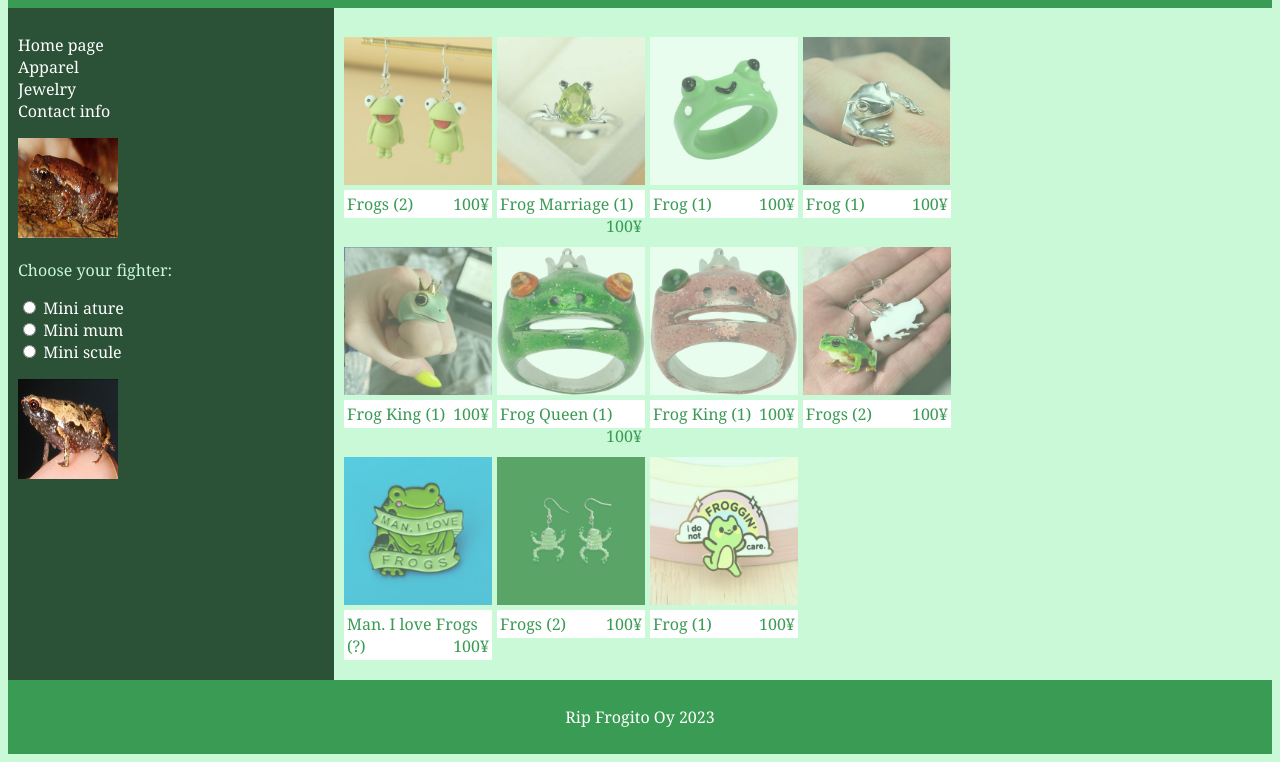
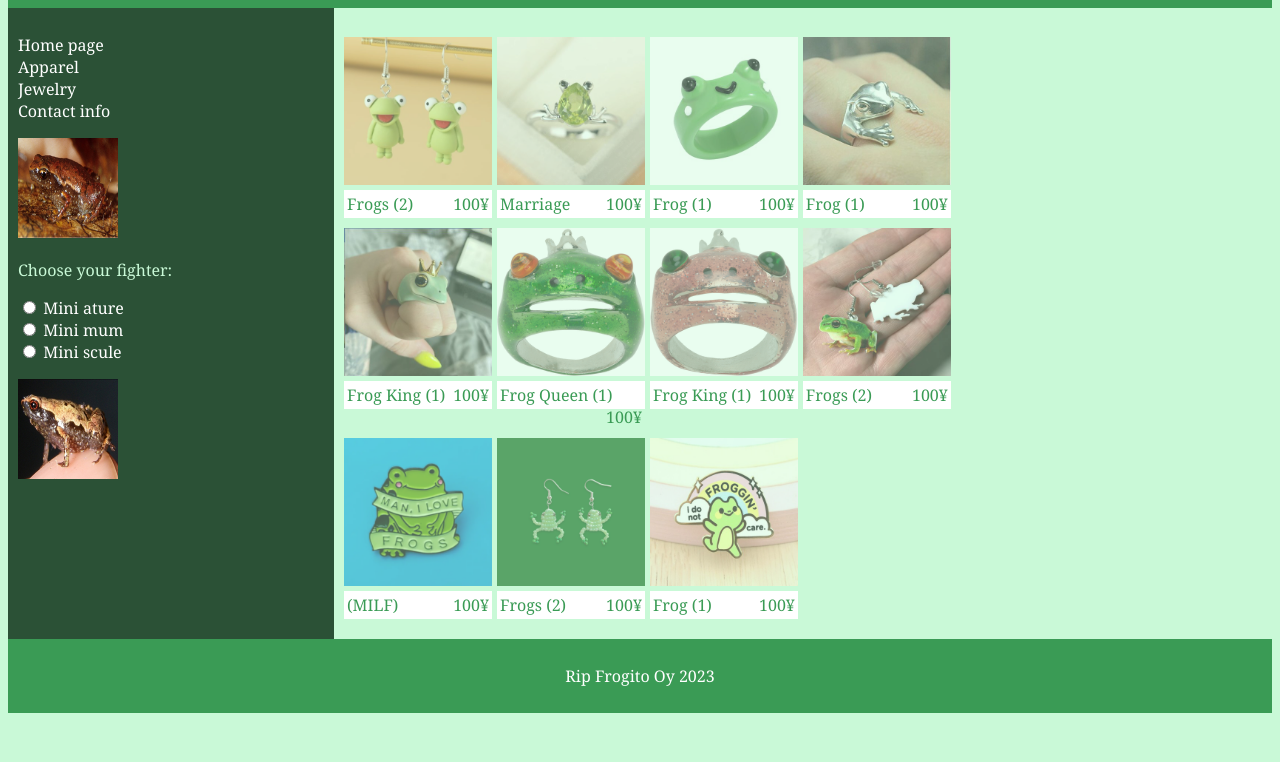
Before and after one commit to Aada-koodari/Putiikki, a plain HTML site: page pages/korut.html in a window 1280 px wide. Shown: the part 131-893 px from the top of the page. After the commit the page ends 852 px from the top, so only its background shows below. Drawn offline with Linux system fonts and the light colour scheme.

Commit message:
Update korut.html
salalinkki ja lyhennetyt nimet

```diff
--- a/pages/korut.html
+++ b/pages/korut.html
@@ -138,7 +138,7 @@ footer {background-color: #3A9B55;
       <input type="radio" id="javascript" name="fav_language" value="Mini mum">
       <label for="javascript"><a href="https://en.wikipedia.org/wiki/Mini_scule" target="_blank">Mini scule</a></label>
     </form>
-    <p><img src="../frog/minimum.jpg" width="100" height="auto"></p>
+    <p><a href="../pages/thefunnies.html" target="_blank"><img src="../frog/minimum.jpg" width="100" height="auto"></a></p>
   </nav>
 
 
@@ -157,7 +157,7 @@ footer {background-color: #3A9B55;
           <a href="../frog/frogmarried.jpg" target="_blank">
             <img class="demo cursor" src="../frog/frogmarried.jpg" style="max-width:100%;height:auto;max-height:300px;" alt="You are the Froge to my doge">
           </a>
-            <div class="desc">Frog Marriage (1)<div class="righto">100¥</div></div>
+            <div class="desc">Marriage<div class="righto">100¥</div></div>
           </div>
         <div class="column">
           <a href="../frog/froging.jpg" target="_blank">
@@ -214,7 +214,7 @@ footer {background-color: #3A9B55;
           <a href="../frog/fromg_love_pin.png" target="_blank">
             <img class="demo cursor" src="../frog/fromg_love_pin.png" style="max-width:100%;height:auto;max-height:300px;" alt="Froge">
             </a>
-            <div class="desc">Man. I love Frogs (?)<div class="righto">100¥</div></div>
+            <div class="desc">(MILF)<div class="righto">100¥</div></div>
           </div>
 
          <div class="column">
```
